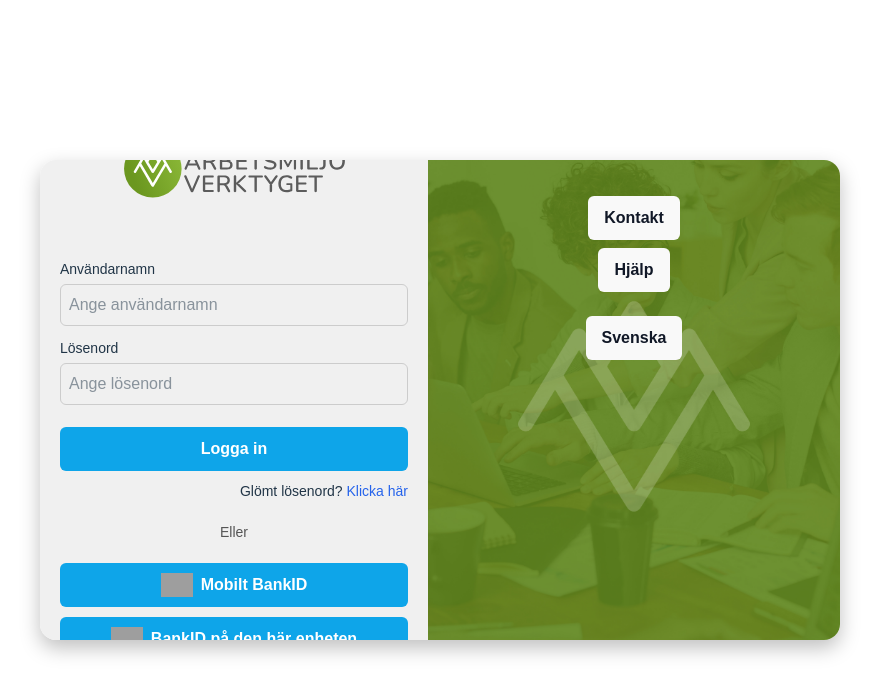
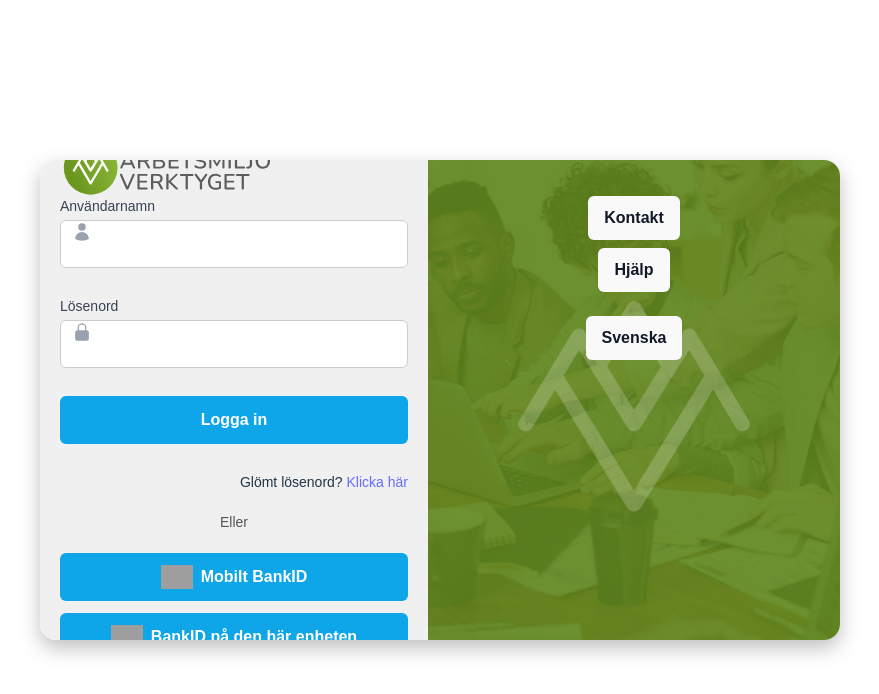
Before and after one commit to antonlidstroem/AMV-login, a Vue app: page / in a window 1280 px wide. Shown: the top 694 px of the page, without its empty margins (200-1079 px from the left). Built offline with nearby package versions, Linux system fonts and the light colour scheme; grey boxes are pictures that could not be loaded.

Commit message:
Began to implement tailwind css

```diff
--- a/package.json
+++ b/package.json
@@ -9,6 +9,7 @@
     "preview": "vite preview"
   },
   "dependencies": {
+    "@heroicons/vue": "^2.2.0",
     "lucide-vue-next": "^0.563.0",
     "vue": "^3.5.25",
     "vue-i18n": "^11.2.8",
--- a/src/assets/styles.css
+++ b/src/assets/styles.css
@@ -452,3 +452,24 @@
   margin: 0 auto 60px auto; /* centrerar horisontellt */
   display: block;
 }
+
+
+.btn-common {
+  @apply w-full flex items-center justify-center gap-2 px-4 py-3 font-bold rounded-md;
+  background-color: #0ea5e9;
+  color: white;
+  transition: background-color 0.2s;
+  margin-bottom: 12px; /* lägger lite mellanrum mellan knapparna */
+}
+
+.btn-common:last-child {
+  margin-bottom: 0; /* tar bort margin på sista knappen */
+}
+
+.btn-common:hover {
+  background-color: #0aa3d6; /* lite mörkare nyans på hover */
+}
+
+.btn-common img {
+  @apply h-6; /* justerar ikonens höjd */
+}
--- a/src/components/LeftViews/BankIDDevice.vue
+++ b/src/components/LeftViews/BankIDDevice.vue
@@ -29,7 +29,7 @@
 
     <div class="divider"><span>{{ t('or') }}</span></div>
 
-    <button @click="$emit('change-view','mobilebankid')" class="btn-bankid-alt" >
+    <button @click="$emit('change-view','mobilebankid')" class="btn-common" >
       <img :src="bankIdLogo" alt="BankID" class="bankid-icon" />
       {{ t('mobileBankID') }}
 
--- a/src/components/LeftViews/ForgotPassword.vue
+++ b/src/components/LeftViews/ForgotPassword.vue
@@ -11,7 +11,7 @@
         <input type="email" required />
       </div>
 
-      <button class="btn-login">{{ t('sendReset') }}</button>
+      <button class="btn-common">{{ t('sendReset') }}</button>
     </form>
 
     <div class="back-link">
--- a/src/components/LeftViews/LoginForm.vue
+++ b/src/components/LeftViews/LoginForm.vue
@@ -1,27 +1,61 @@
 <template>
-  <div class="login-page">
+  <div class="w-full max-w-md">
 
-    <div>
-      <img :src="AMVLogo" alt="AMV Logo" class="amv-logo" />
-    </div>
+    <img :src="AMVLogo" class="h-14 mx-auto mb-10" />
+
+    <form @submit.prevent="handleLogin" class="flex flex-col gap-4" >
+      <div>
+        <!-- <label class ="text-sm font-medium">
+          {{ t('username') }}
+        </label> -->
+
+        <div class="form-group relative">
+        <!-- Label ovanför fältet -->
+        <label class="block mb-1 text-sm font-medium text-gray-700">{{ t('username') }}</label>
+
+        <!-- Ikon -->
+        <UserIconSolid class="absolute left-3 top-1/2 -translate-y-1/2 h-5 w-5 text-gray-400" />
+
+        <!-- Inputfält -->
+        <input
+            v-model="username"
+            type="text"
+            placeholder=""
+            required
+            class="w-full pl-10 h-12 border border-gray-300 rounded-md bg-white text-gray-900 outline-none focus:outline-none focus:border-gray-500"
+          />
+        </div>
 
 
-    <form @submit.prevent="handleLogin" class="login-form" >
-      <div class="form-group">
-        <label>{{ t('username') }}</label>
-        <input v-model="username" type="text" :placeholder="t('enterUsername')" required />
       </div>
 
-      <div class="form-group">
-        <label>{{ t('password') }}</label>
-        <input v-model="password" type="password" :placeholder="t('enterPassword')" required />
+  <!-- Lösenordfält -->
+      <div class="form-group relative">
+        <label class="block mb-1 text-sm font-medium text-gray-700">{{ t('password') }}</label>
+        <LockClosedIconSolid class="absolute left-3 top-1/2 -translate-y-1/2 h-5 w-5 text-gray-400" />
+        <input
+          v-model="password"
+          type="password"
+          placeholder=""
+          required
+          class="w-full pl-10 h-12 border border-gray-300 rounded-md bg-white text-gray-900 outline-none focus:outline-none focus:border-gray-500"
+        />
       </div>
 
-      <button type="submit" class="btn-bankid">{{ t('login') }}</button>
 
-      <div class="forgot-password">
+
+
+      <button type="submit" class="btn-common">
+        {{ t('login') }}
+      </button>
+
+      <div class="text-sm text-right">
         <span>{{ t('forgotPasswordQuestion') }}</span>
-        <a href="#" @click.prevent="$emit('change-view','forgot')">{{" " + t('clickHere') }}</a>
+        <a href="#" @click.prevent="$emit('change-view','forgot')"
+        class="text-blue-600 ml-1 hover:underline"
+        >
+        {{" " + t('clickHere') }}
+      </a>
       </div>
     </form>
 
@@ -32,12 +66,12 @@
     <div class="bankid-options">
 
       <div class="bankid-options">
-        <button @click="$emit('change-view','mobilebankid')" class="btn-bankid">
+        <button @click="$emit('change-view','mobilebankid')" class="btn-common">
           <img :src="bankIdLogo" alt="BankID" class="bankid-icon" />
           {{ t('mobileBankID') }}
         </button>
 
-        <button @click="$emit('change-view','bankiddevice')" class="btn-bankid-alt">
+        <button @click="$emit('change-view','bankiddevice')" class="btn-common">
           <img :src="bankIdLogo" alt="BankID" class="bankid-icon" />
           {{ t('bankIDThisDevice') }}
         </button>
@@ -52,11 +86,13 @@
 import { useI18n } from '../../i18n/useI18n'
 import bankIdLogo from '../../assets/BankID_logo_white.png'
 import AMVLogo from '../../assets/logo_horizontal.svg'
+import { UserIcon as UserIconSolid, LockClosedIcon as LockClosedIconSolid } from '@heroicons/vue/24/solid'
 
 
 export default {
   emits: ['change-view'],
-  setup() {
+  components: { UserIconSolid, LockClosedIconSolid },
+  setup(){
     const { t } = useI18n()
     return { t, bankIdLogo, AMVLogo }
   },
@@ -65,6 +101,10 @@
       username: '',
       password: ''
     }
+  },
+  setup() {
+    const { t } = useI18n()
+    return { t, bankIdLogo, AMVLogo }
   },
   methods: {
     async handleLogin() {
```
Also changed, not shown: 1 other file (tests, documents, lock files or other folders).
